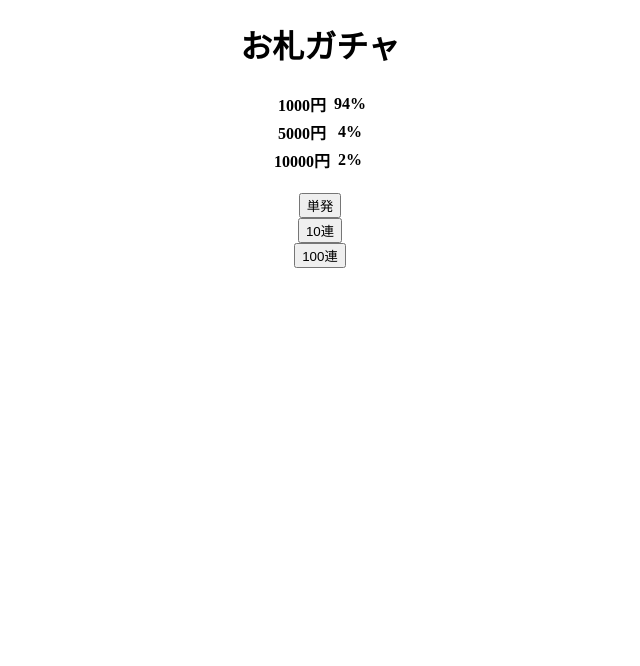
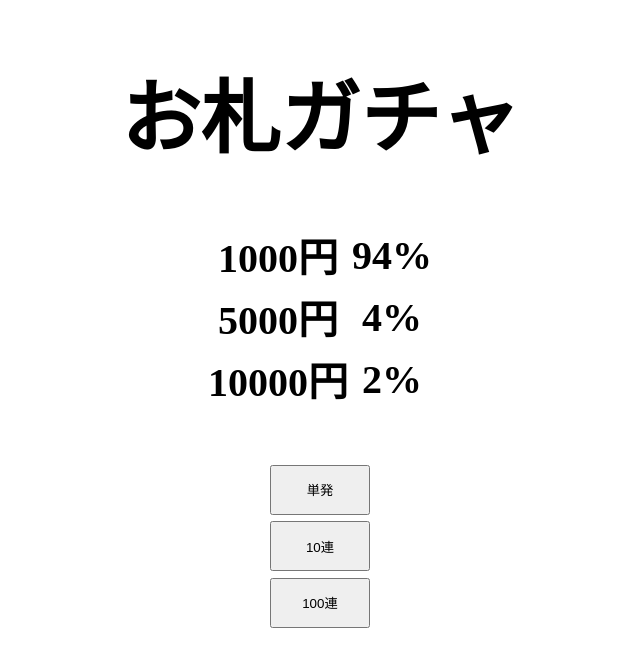
Before and after one commit to kyu099/billgacha, a plain HTML site: page index.html in a window 1280 px wide. Shown: the whole page, without its empty margins (320-960 px from the left). Drawn offline with Linux system fonts and the light colour scheme.

Commit message:
Update style.css

```diff
--- a/style.css
+++ b/style.css
@@ -1,7 +1,13 @@
 body{
     text-align: center;
+    font-size: 40px;
 }
 
 table{
     margin: auto;
 }
+
+#one, #ten, #han {
+    width:100px;
+    height:50px;
+}
```
